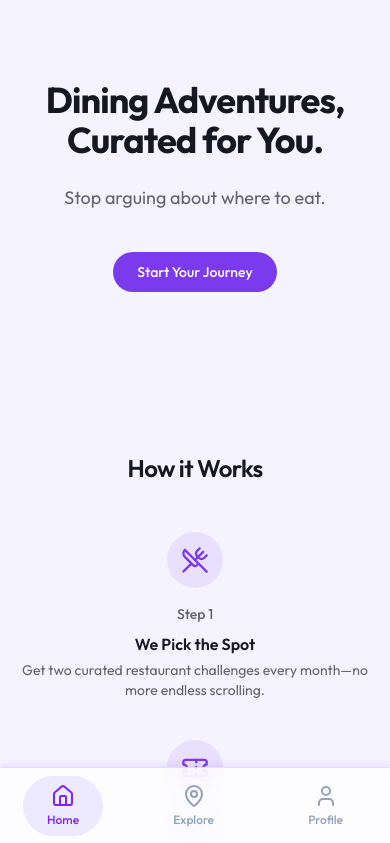
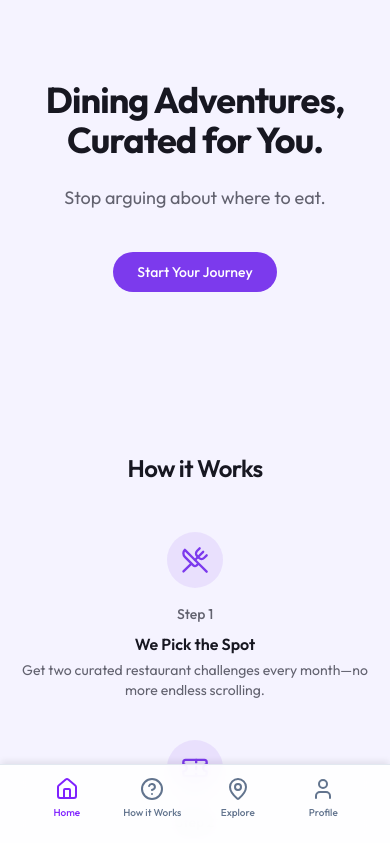
Before and after one commit to noahjdevine/wanderbite, a Next.js app: page / in a window 390 px wide. Shown: the top 843 px of the page. Built offline with nearby package versions, Linux system fonts and the light colour scheme; no server answers.

Commit message:
Fix partner dashboard import

```diff
--- a/src/components/layout/MobileNav.tsx
+++ b/src/components/layout/MobileNav.tsx
@@ -2,13 +2,20 @@
 
 import Link from 'next/link';
 import { usePathname } from 'next/navigation';
-import { Home, MapPin, User } from 'lucide-react';
+import { Home, MapPin, User, HelpCircle } from 'lucide-react';
 import { cn } from '@/lib/utils';
 
 const ITEMS = [
   { href: '/', label: 'Home', icon: Home },
+  { href: '/how-it-works', label: 'How it Works', icon: HelpCircle },
   { href: '/locations', label: 'Explore', icon: MapPin },
-  { href: '/profile', label: 'Profile', icon: User },
+  {
+    href: '/profile',
+    label: 'Profile',
+    icon: User,
+    /** Profile link is active on /profile or /login (middleware redirects unauthenticated users). */
+    activePaths: ['/profile', '/login'],
+  },
 ] as const;
 
 export function MobileNav() {
@@ -16,29 +23,29 @@ export function MobileNav() {
 
   return (
     <nav
-      className="fixed bottom-0 left-0 right-0 z-50 flex md:hidden border-t border-violet-200/80 bg-white/80 backdrop-blur-md shadow-[0_-4px_6px_-1px_rgba(124,58,237,0.1)]"
+      className="fixed bottom-0 left-0 right-0 z-50 border-t border-slate-200 bg-white/90 px-6 pb-6 pt-3 shadow-[0_-4px_6px_-1px_rgba(0,0,0,0.08)] backdrop-blur-md lg:hidden"
+      style={{ paddingBottom: 'max(1.5rem, env(safe-area-inset-bottom))' }}
       aria-label="Mobile navigation"
     >
-      <div className="flex w-full items-center justify-around py-2">
-        {ITEMS.map(({ href, label, icon: Icon }) => {
-          const isActive =
-            href === '/'
-              ? pathname === '/'
-              : pathname.startsWith(href);
+      <div className="flex items-center justify-between">
+        {ITEMS.map(({ href, label, icon: Icon, activePaths }) => {
+          const isActive = activePaths
+            ? activePaths.includes(pathname)
+            : pathname === href;
           return (
             <Link
               key={href}
               href={href}
               className={cn(
-                'flex flex-col items-center gap-1 rounded-full px-6 py-2 transition-colors',
-                isActive
-                  ? 'bg-violet-100 text-violet-600'
-                  : 'text-slate-400 hover:text-violet-400'
+                'flex flex-col items-center gap-1 min-w-0 flex-1 transition-colors',
+                isActive ? 'text-violet-600' : 'text-slate-500 hover:text-slate-700'
               )}
               aria-current={isActive ? 'page' : undefined}
             >
-              <Icon className="size-6" aria-hidden />
-              <span className="text-xs font-medium">{label}</span>
+              <Icon className="size-6 shrink-0" aria-hidden />
+              <span className="text-[10px] font-medium truncate w-full text-center">
+                {label}
+              </span>
             </Link>
           );
         })}
```
